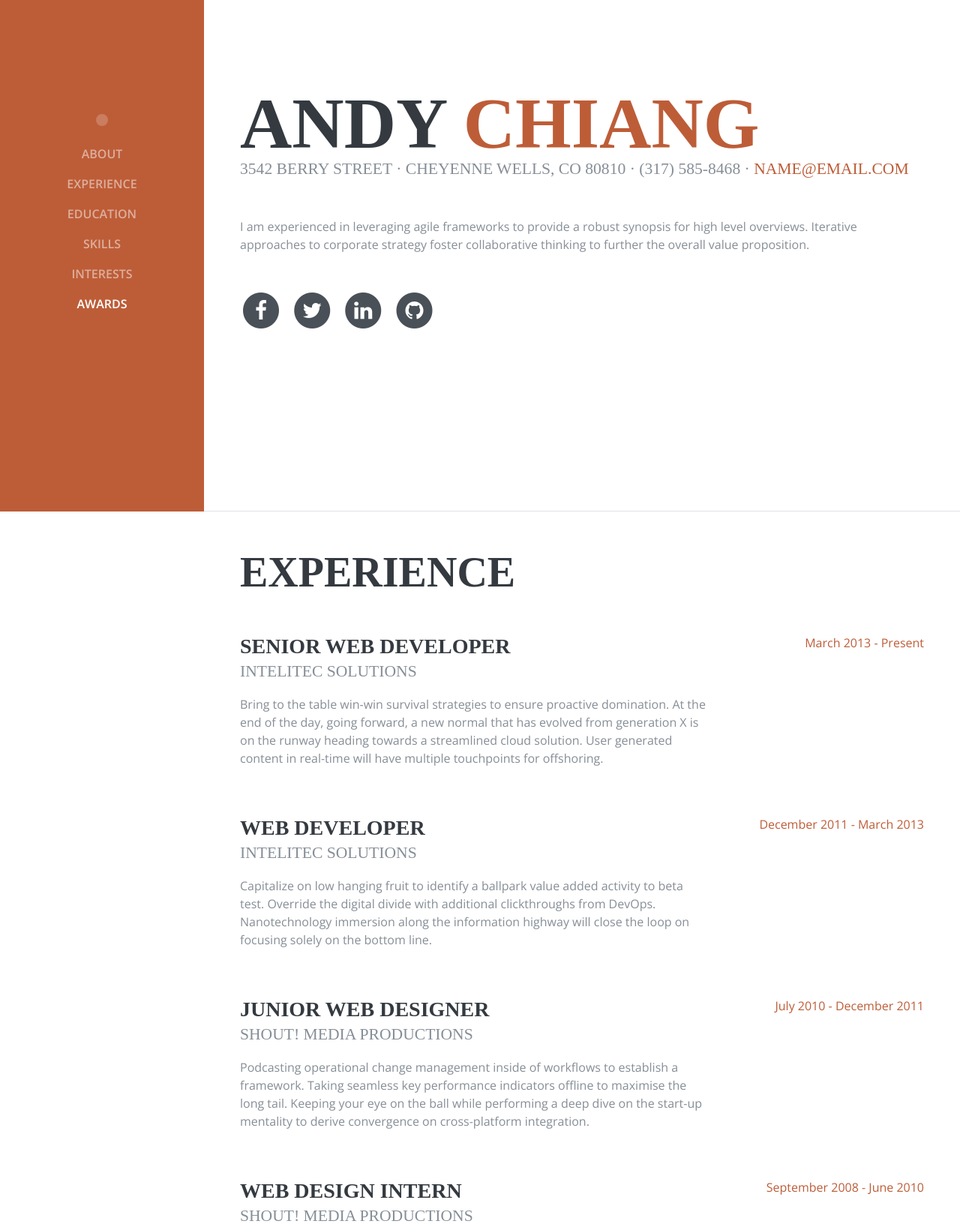
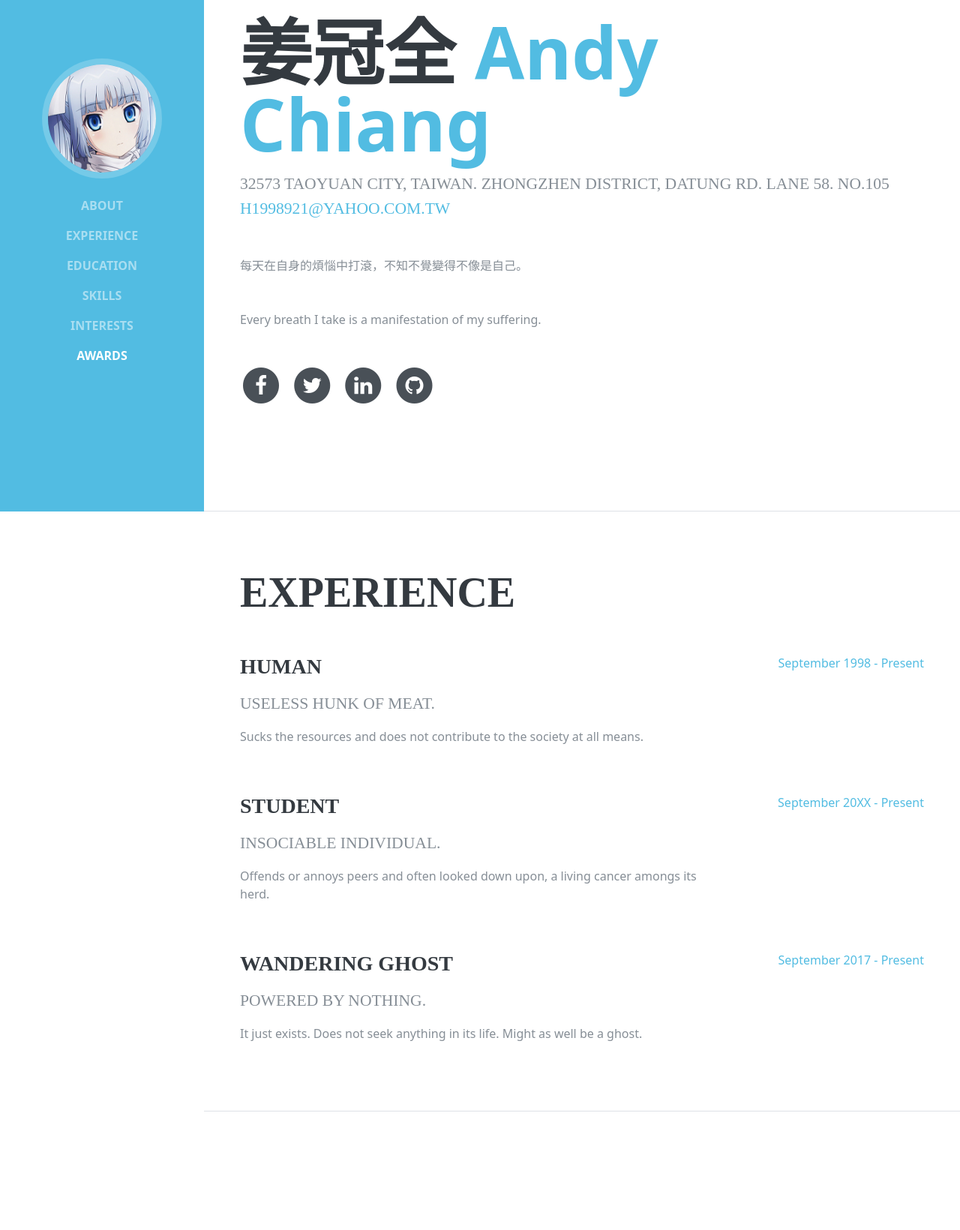
Before and after one commit to Sabisu/ProjectNibba.github.io, a website: page index.html in a window 1280 px wide. Shown: the part 118-1758 px from the top of the page at 75% size. Drawn offline with nearby package versions, Linux system fonts and the light colour scheme; a web font is replaced by a local one.

Commit message:
modified resume

```diff
--- /dev/null
+++ b/css/myresume.css
@@ -0,0 +1,17 @@
+@import url(https://fonts.googleapis.com/earlyaccess/notosanstc.css);
+
+body {
+	font-family: "Noto Sans", "Noto Sans TC";
+}
+
+h1 {
+	font-family: inherit;
+	text-transform: none;
+	line-height: 6rem;
+}
+
+.subheading {
+	font-family: inherit
+	text-transform: none;
+	margin-top: 1rem;
+}
--- a/css/resume.css
+++ b/css/resume.css
@@ -131,15 +131,15 @@ section.resume-section .resume-item .resume-date {
 }
 
 .bg-primary {
-  background-color: #BD5D38 !important;
+  background-color: #52bce2 !important;
 }
 
 .text-primary {
-  color: #BD5D38 !important;
+  color: #52bce2 !important;
 }
 
 a {
-  color: #BD5D38;
+  color: #52bce2;
 }
 
 a:hover, a:focus, a:active {
--- a/index.html
+++ b/index.html
@@ -5,8 +5,8 @@
 
     <meta charset="utf-8">
     <meta name="viewport" content="width=device-width, initial-scale=1, shrink-to-fit=no">
-    <meta name="description" content="">
-    <meta name="author" content="">
+    <meta name="description" content="Dead man walking.">
+    <meta name="author" content="Sabisu A.K.A. Andy Chiang">
 
     <title>I'm not dead yet!</title>
 
@@ -21,7 +21,8 @@
     <link href="vendor/simple-line-icons/css/simple-line-icons.css" rel="stylesheet">
 
     <!-- Custom styles for this template -->
-    <link href="css/resume.min.css" rel="stylesheet">
+    <link href="css/resume.css" rel="stylesheet">
+	<link href="css/myresume.css" rel="stylesheet">
 
   </head>
 
@@ -31,7 +32,7 @@
       <a class="navbar-brand js-scroll-trigger" href="#page-top">
         <span class="d-block d-lg-none">Greetings</span>
         <span class="d-none d-lg-block">
-          <img class="img-fluid img-profile rounded-circle mx-auto mb-2" src="img/profile.jpg" alt="">
+          <img class="img-fluid img-profile rounded-circle mx-auto mb-2" src="img/HEAD.png" alt="">
         </span>
       </a>
       <button class="navbar-toggler" type="button" data-toggle="collapse" data-target="#navbarSupportedContent" aria-controls="navbarSupportedContent" aria-expanded="false" aria-label="Toggle navigation">
@@ -65,13 +66,14 @@
 
       <section class="resume-section p-3 p-lg-5 d-flex d-column" id="about">
         <div class="my-auto">
-          <h1 class="mb-0">Andy
-            <span class="text-primary">Chiang</span>
+          <h1 class="mb-0">姜冠全
+            <span class="text-primary">Andy Chiang</span>
           </h1>
-          <div class="subheading mb-5">3542 Berry Street · Cheyenne Wells, CO 80810 · (317) 585-8468 ·
-            <a href="mailto:name@email.com">name@email.com</a>
+          <div class="subheading mb-5">32573 Taoyuan City, Taiwan.  Zhongzhen District, Datung Rd. Lane 58. No.105
+            <a href="mailto:name@email.com">h1998921@yahoo.com.tw</a>
           </div>
-          <p class="mb-5">I am experienced in leveraging agile frameworks to provide a robust synopsis for high level overviews. Iterative approaches to corporate strategy foster collaborative thinking to further the overall value proposition.</p>
+          <p class="mb-5">每天在自身的煩惱中打滾，不知不覺變得不像是自己。</p>
+		  <p class="mb-5">Every breath I take is a manifestation of my suffering.</p>
           <ul class="list-inline list-social-icons mb-0">
             <li class="list-inline-item">
               <a href="#">
@@ -115,45 +117,34 @@
 
           <div class="resume-item d-flex flex-column flex-md-row mb-5">
             <div class="resume-content mr-auto">
-              <h3 class="mb-0">Senior Web Developer</h3>
-              <div class="subheading mb-3">Intelitec Solutions</div>
-              <p>Bring to the table win-win survival strategies to ensure proactive domination. At the end of the day, going forward, a new normal that has evolved from generation X is on the runway heading towards a streamlined cloud solution. User generated content in real-time will have multiple touchpoints for offshoring.</p>
+              <h3 class="mb-0">Human</h3>
+              <div class="subheading mb-3">Useless Hunk of Meat.</div>
+              <p>Sucks the resources and does not contribute to the society at all means.</p>
             </div>
             <div class="resume-date text-md-right">
-              <span class="text-primary">March 2013 - Present</span>
+              <span class="text-primary">September 1998 - Present</span>
             </div>
           </div>
 
           <div class="resume-item d-flex flex-column flex-md-row mb-5">
             <div class="resume-content mr-auto">
-              <h3 class="mb-0">Web Developer</h3>
-              <div class="subheading mb-3">Intelitec Solutions</div>
-              <p>Capitalize on low hanging fruit to identify a ballpark value added activity to beta test. Override the digital divide with additional clickthroughs from DevOps. Nanotechnology immersion along the information highway will close the loop on focusing solely on the bottom line.</p>
+              <h3 class="mb-0">Student</h3>
+              <div class="subheading mb-3">Insociable Individual.</div>
+              <p>Offends or annoys peers and often looked down upon, a living cancer amongs its herd.</p>
             </div>
             <div class="resume-date text-md-right">
-              <span class="text-primary">December 2011 - March 2013</span>
-            </div>
-          </div>
-
-          <div class="resume-item d-flex flex-column flex-md-row mb-5">
-            <div class="resume-content mr-auto">
-              <h3 class="mb-0">Junior Web Designer</h3>
-              <div class="subheading mb-3">Shout! Media Productions</div>
-              <p>Podcasting operational change management inside of workflows to establish a framework. Taking seamless key performance indicators offline to maximise the long tail. Keeping your eye on the ball while performing a deep dive on the start-up mentality to derive convergence on cross-platform integration.</p>
-            </div>
-            <div class="resume-date text-md-right">
-              <span class="text-primary">July 2010 - December 2011</span>
+              <span class="text-primary">September 20XX - Present</span>
             </div>
           </div>
 
           <div class="resume-item d-flex flex-column flex-md-row">
             <div class="resume-content mr-auto">
-              <h3 class="mb-0">Web Design Intern</h3>
-              <div class="subheading mb-3">Shout! Media Productions</div>
-              <p>Collaboratively administrate empowered markets via plug-and-play networks. Dynamically procrastinate B2C users after installed base benefits. Dramatically visualize customer directed convergence without revolutionary ROI.</p>
+              <h3 class="mb-0">Wandering Ghost</h3>
+              <div class="subheading mb-3">Powered by Nothing.</div>
+              <p>It just exists.  Does not seek anything in its life.  Might as well be a ghost.</p>
             </div>
             <div class="resume-date text-md-right">
-              <span class="text-primary">September 2008 - June 2010</span>
+              <span class="text-primary">September 2017 - Present</span>
             </div>
           </div>
 
@@ -167,21 +158,21 @@
 
           <div class="resume-item d-flex flex-column flex-md-row mb-5">
             <div class="resume-content mr-auto">
-              <h3 class="mb-0">University of Colorado Boulder</h3>
-              <div class="subheading mb-3">Bachelor of Science</div>
-              <div>Computer Science - Web Development Track</div>
-              <p>GPA: 3.23</p>
+              <h3 class="mb-0">Fu-Dan High School</h3>
+              <div class="subheading mb-3">Is this really important?</div>
+              <div>Six years of education for nothing.</div>
+              <p>GSAT: 57</p>
             </div>
             <div class="resume-date text-md-right">
-              <span class="text-primary">August 2006 - May 2010</span>
+              <span class="text-primary">Sometime - Sometime</span>
             </div>
           </div>
 
           <div class="resume-item d-flex flex-column flex-md-row">
             <div class="resume-content mr-auto">
-              <h3 class="mb-0">James Buchanan High School</h3>
-              <div class="subheading mb-3">Technology Magnet Program</div>
-              <p>GPA: 3.56</p>
+              <h3 class="mb-0">Shin Hsin University</h3>
+              <div class="subheading mb-3">Working on my bachelor's degree.</div>
+              <p>GPA: TBA</p>
             </div>
             <div class="resume-date text-md-right">
               <span class="text-primary">August 2002 - May 2006</span>
```
Also changed, not shown: css/resume.min.css.
